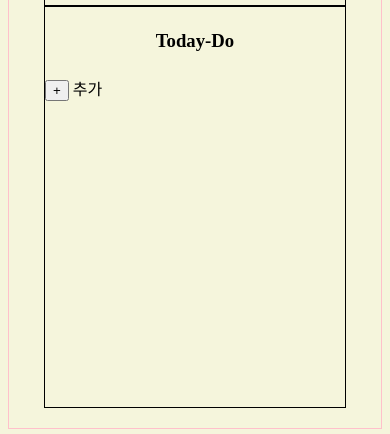
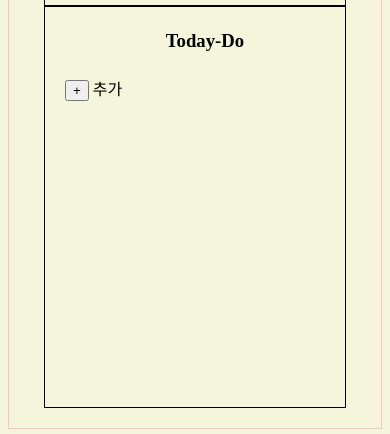
Before and after one commit to w303040/manager, a plain HTML site: page index.html in a window 390 px wide. Shown: the part 1041-1475 px from the top of the page. Drawn offline with Linux system fonts and the light colour scheme.

Commit message:
Add files via upload

```diff
--- a/index.html
+++ b/index.html
@@ -144,7 +144,7 @@
             <div id='calendar' class="wrapper"></div>
           </div>
         </div>
-        <div class="to_today-do wrapper">
+        <div class="to_today-do">
           <h3>Today-Do</h3>
           <input type="button" value="+" name="plus_text">
           <label for="plus_text">추가</label>
--- a/style.css
+++ b/style.css
@@ -273,9 +273,16 @@ audio{
   }
 
  .to_today-do{
-   width: 300px;
+   width: 280px;
    height: 400px;
-   padding: 0;
+   padding-left: 20px;
+ }
+
+ .home{
+   display: flex;
+   flex-direction: column;
+   align-items: center;
+   margin-bottom: 0;
  }
 
  .to_academic_schedule table tr,th,td{
```
